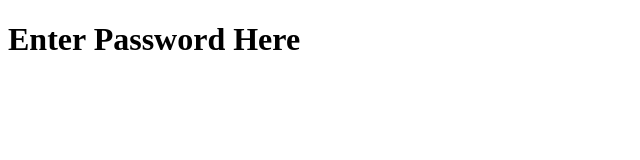
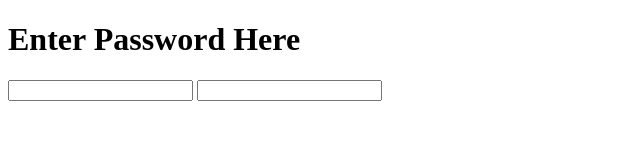
Before and after one commit to squidward246831/new-nice-website, a plain HTML site: page website.html in a window 1280 px wide. Shown: the whole page, without its empty margins (0-640 px from the left). Drawn offline with Linux system fonts and the light colour scheme.

Commit message:
going ok

```diff
--- a/website.html
+++ b/website.html
@@ -7,6 +7,11 @@
   <body>
     <h1>Enter Password Here</h1>
     <div id="passbox">
+      <table>
+
+      </table>
+      <input type="text" name="user" value="">
+      <input type="text" name="pass" value="">
 
     </div>
   </body>
```
